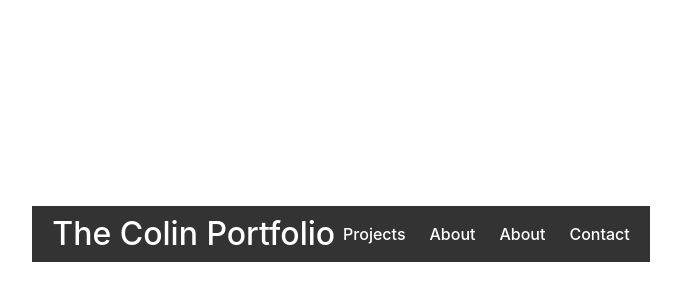
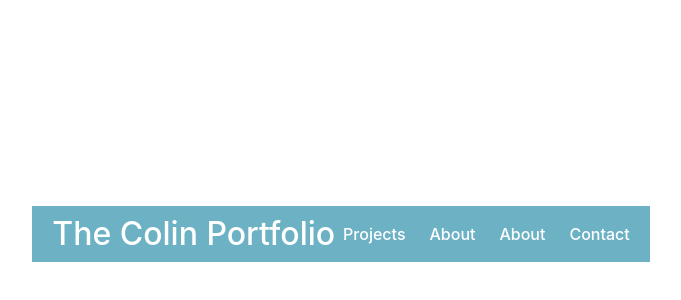
Before and after one commit to codingMadeSimple/practiceApplication, a React (Vite) app in the folder vite-project-1/: page / in a window 1280 px wide. Shown: the part 166-466 px from the top of the page, without its empty margins (299-980 px from the left). Built offline with nearby package versions, Linux system fonts and the light colour scheme.

Commit message:
Changed background color.

```diff
--- a/vite-project-1/src/styles/NavBar.css
+++ b/vite-project-1/src/styles/NavBar.css
@@ -12,7 +12,7 @@ body {
 }
 
 .nav {
-  background-color: #333;
+  background-color: rgb(108, 178, 196);
   color: white;
   display: flex;
   justify-content: space-between;
```
